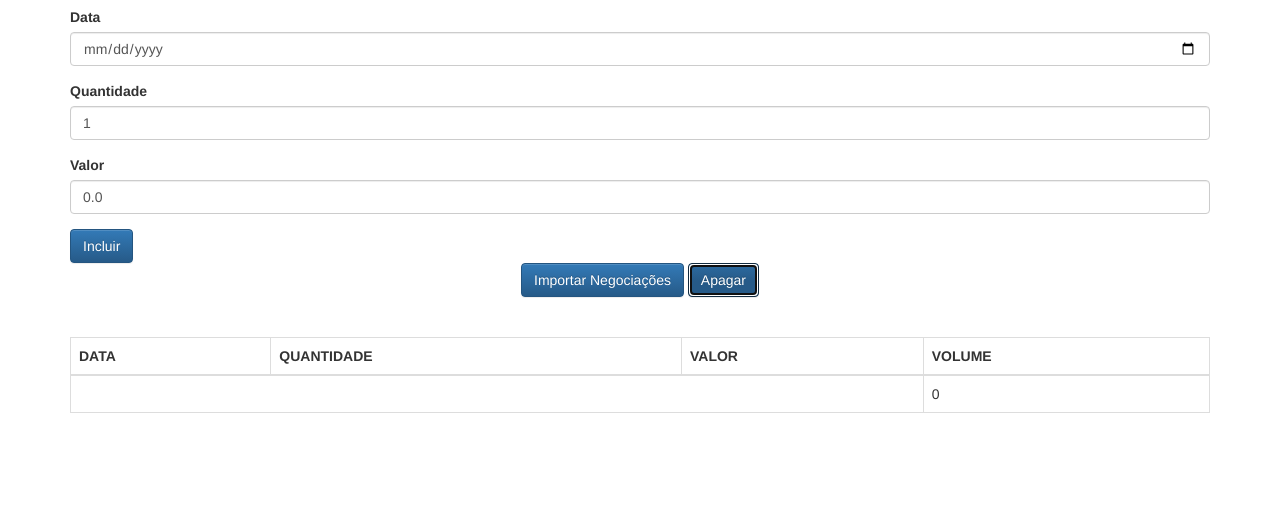
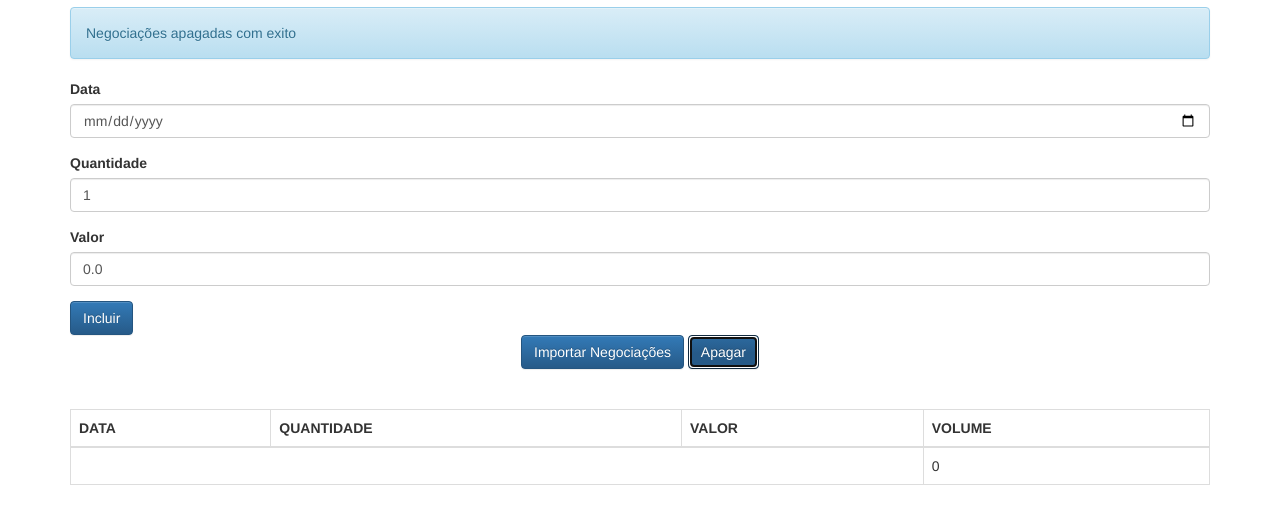
Before and after one commit to douglasffilho/AluraCarreiraAngular2, a plain HTML site: page client/index.html in a window 1280 px wide. Both pictures are taken after a click on the button "Apagar". Shown: the part 63-586 px from the top of the page. Drawn offline with Linux system fonts and the light colour scheme.

Commit message:
Carreira programador Angular2 JavaScriptavançado 2 - aula1 - passo 2 (wip)

```diff
--- a/client/index.html
+++ b/client/index.html
@@ -39,7 +39,7 @@
         <button class="btn btn-primary text-center" type="button">
             Importar Negociações
         </button>
-        <button class="btn btn-primary text-center" type="button">
+        <button class="btn btn-primary text-center" type="button" onclick="negociacaoController.limpaNegociacoes();">
             Apagar
         </button>
     </div>
--- a/client/js/app/controllers/NegociacaoController.js
+++ b/client/js/app/controllers/NegociacaoController.js
@@ -38,4 +38,11 @@ class NegociacaoController {
         this._inputData.focus();
     }
 
+    limpaNegociacoes() {
+        this._listaNegociacoes.limpa();
+        this._message.text = 'Negociações apagadas com exito';
+        this._messageView.update(this._message);
+        this._negociacoesView.update(this._listaNegociacoes);
+    }
+
 }
--- a/client/js/app/models/ListaNegociacoes.js
+++ b/client/js/app/models/ListaNegociacoes.js
@@ -12,4 +12,8 @@ class ListaNegociacoes {
         return [].concat(this._negociacoes);
     }
 
+    limpa() {
+        this._negociacoes = [];
+    }
+
 }
```
